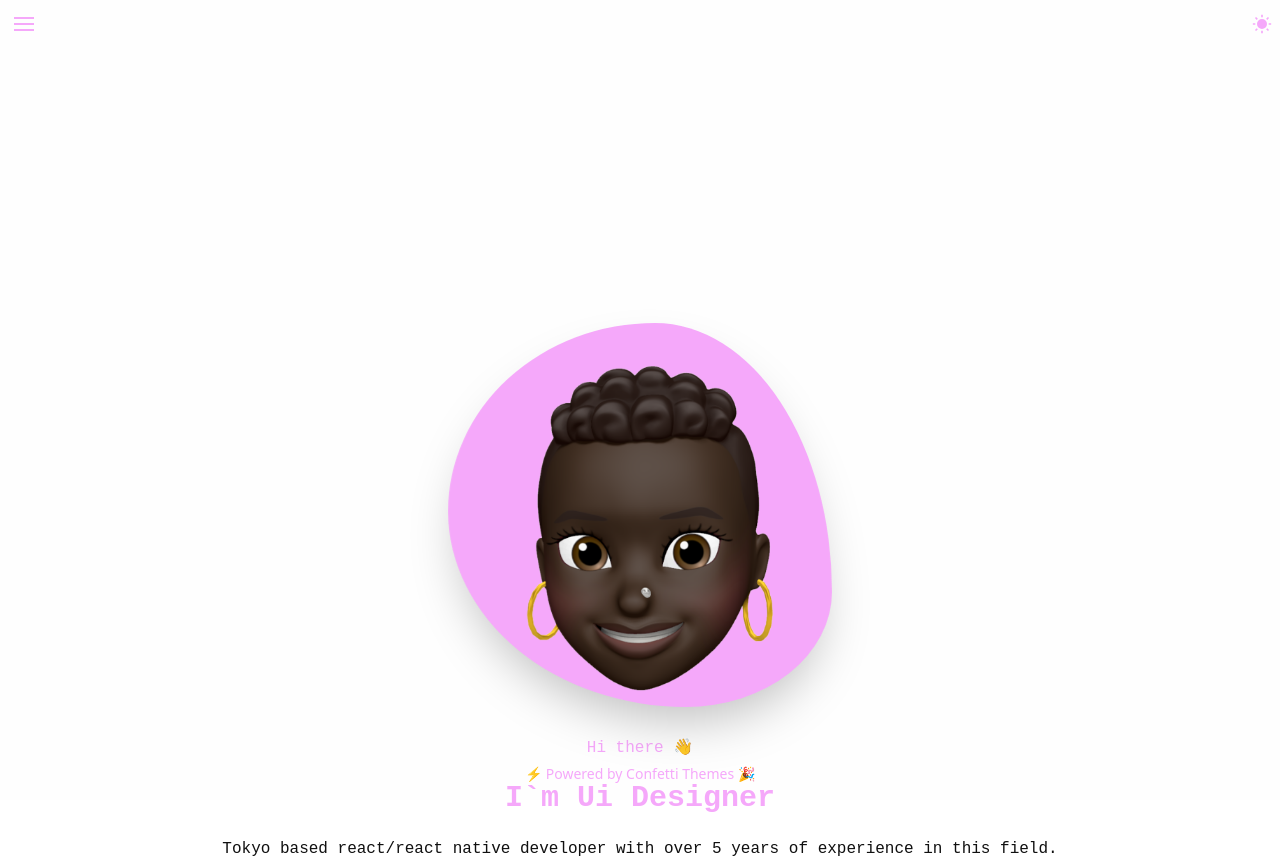
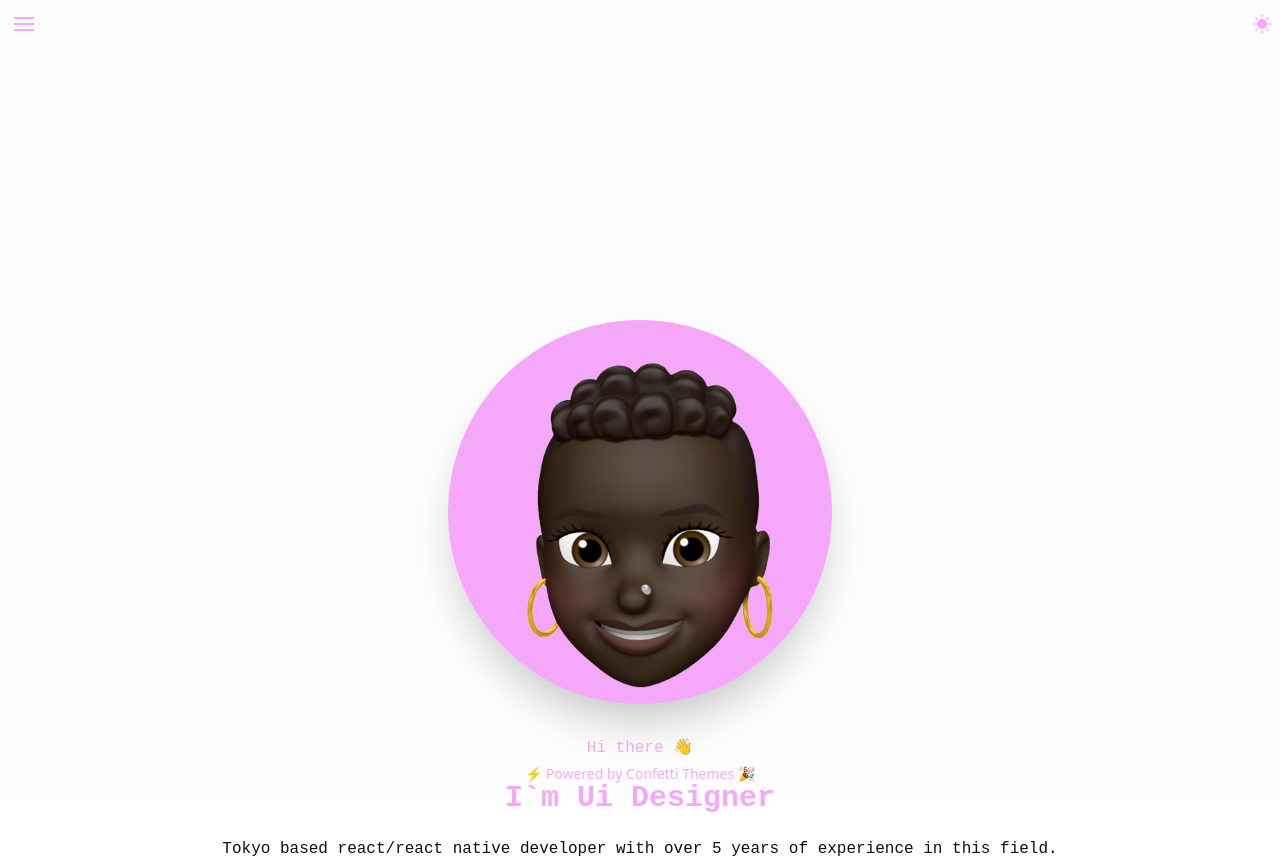
Before and after one commit to MichaelDepp/Methora, a Next.js app: page / in a window 1280 px wide. Built offline with nearby package versions, Linux system fonts and the light colour scheme.

Commit message:
fix: remove animation

```diff
--- a/src/components/ProfileBlob/index.jsx
+++ b/src/components/ProfileBlob/index.jsx
@@ -2,7 +2,7 @@ import React from 'react';
 
 const ProfileBlob = (props) => {
     return (
-        <div className="bg-theme-primary w-64 h-64 lg:w-96 lg:h-96 rounded-full animate-blob shadow-2xl">
+        <div className="bg-theme-primary w-64 h-64 lg:w-96 lg:h-96 rounded-full shadow-2xl">
             <img
                 className="object-contain w-64 h-64 lg:w-96 lg:h-96"
                 src={props.image}
```
